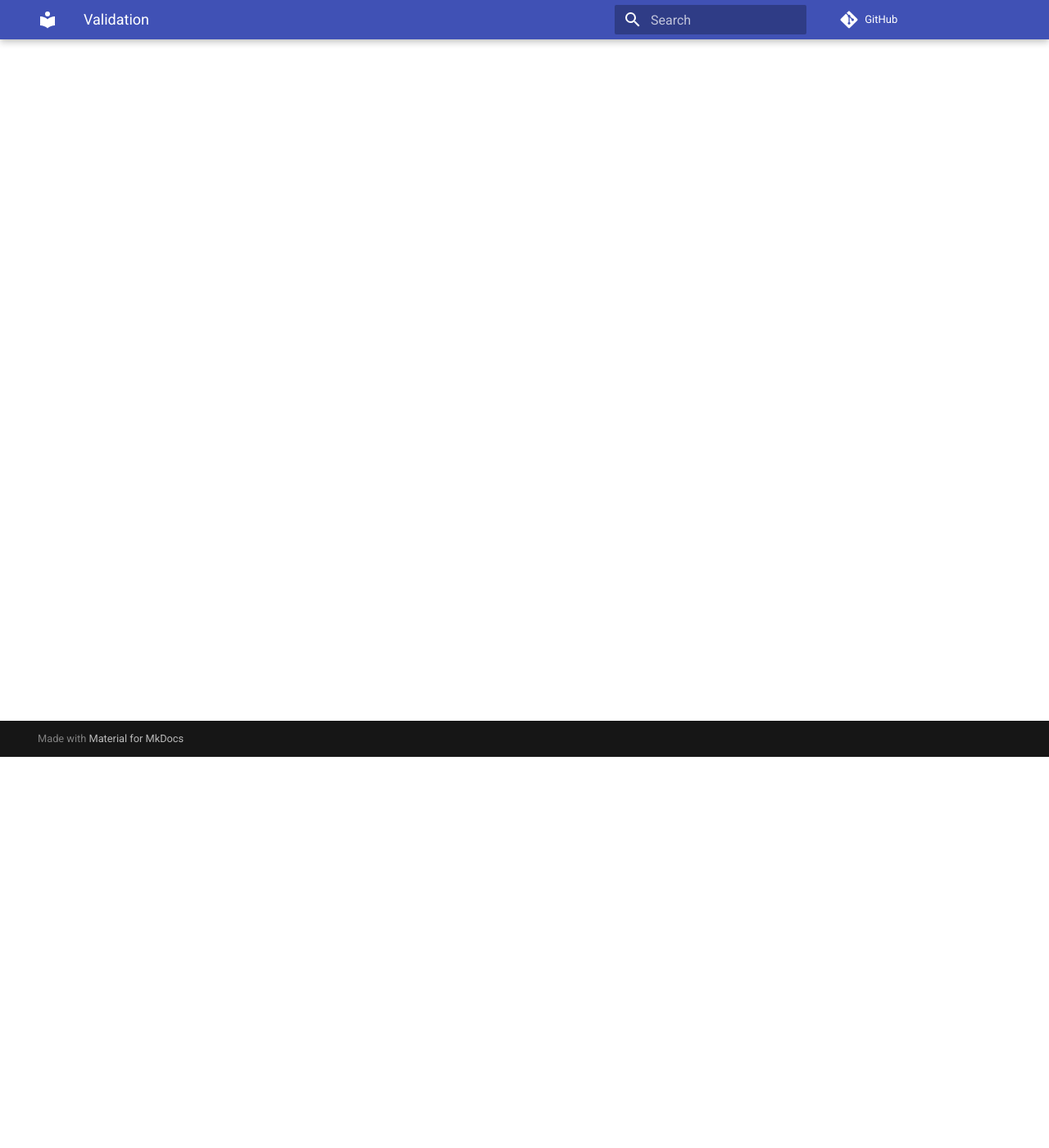
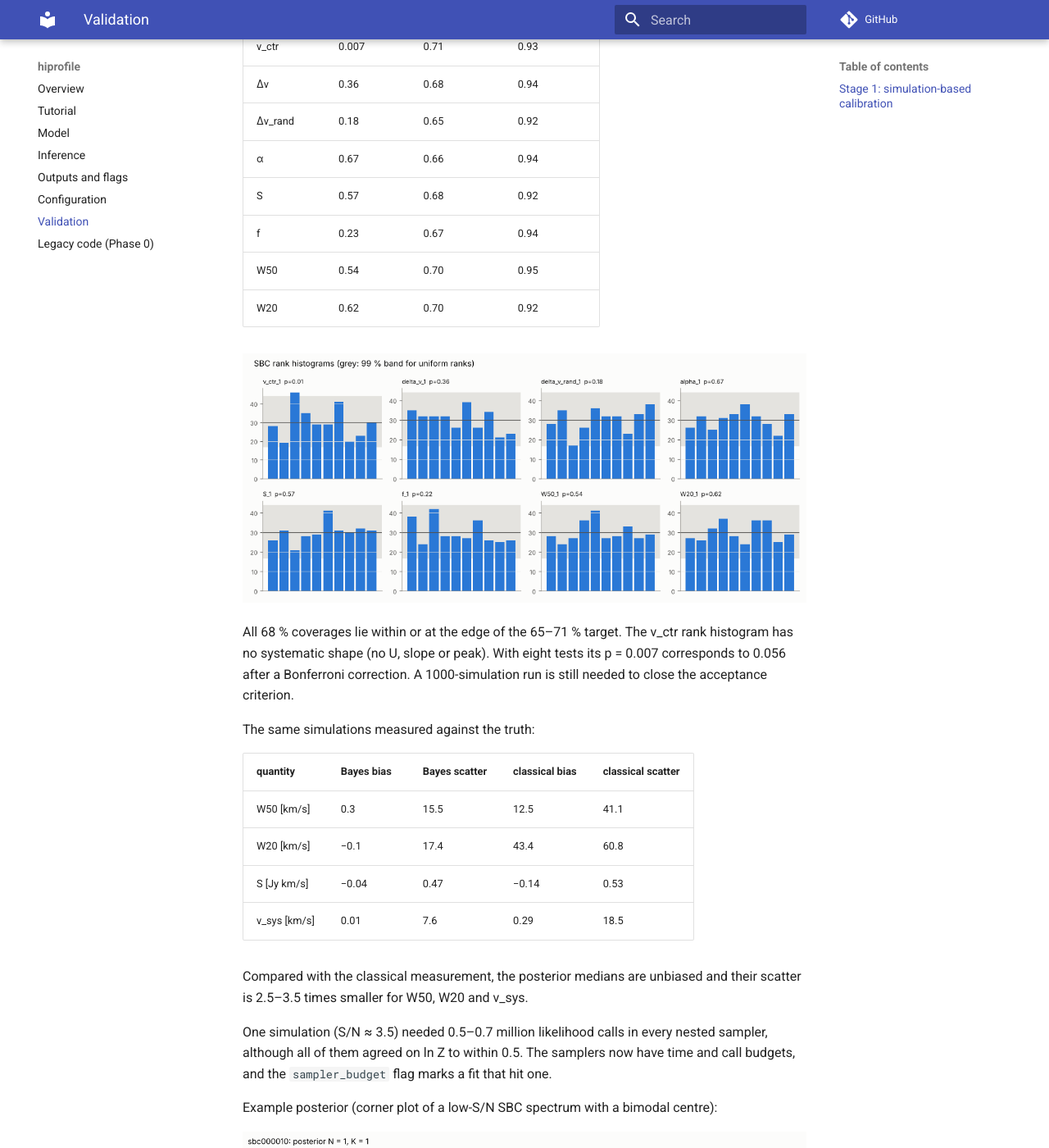
Before and after one commit to lfloeer/hiprofile, an MkDocs documentation site: the page built from docs/validation.md, in a window 1280 px wide and 1400 px high, scrolled down 477 px. Shown: the whole window at 82% size. Built offline with MkDocs 1.6.1 and Material for MkDocs 9.7.7, drawn with Linux system fonts in a browser that asks for light colours; comment, search, counter and statistics services are not loaded; some of the changed text lies outside the part shown.

Commit message:
Smoother corner plots; SBC results in the validation docs
Co-Authored-By: Claude Opus 5.5 <noreply@anthropic.com>
Claude-Session: https://claude.ai/code/session_01HNuVsUUJVtD1RaQHWi7F3J

```diff
--- a/docs/validation.md
+++ b/docs/validation.md
@@ -1,5 +1,52 @@
 # Validation
 
-Validation runs are reproducible with `hiprofile validate`; results are added
-here as the runs complete (see `hiprofile/validate/stages.py` for the setup of
-each stage).
+All runs are reproducible with `hiprofile validate` (setup of each stage in
+`hiprofile/validate/stages.py`). Results below come from runs on a 4-core
+machine and cover fewer simulations than the roadmap's acceptance targets
+(1000 SBC simulations); the nightly CI job adds a small SBC run each night.
+
+## Stage 1: simulation-based calibration
+
+`hiprofile validate --stage sbc --n 300 --seed 11 --jobs 3` (full mode,
+nautilus). Parameters, amplitudes (half-normal, scale 4 Jy km/s) and a
+first-order Chebyshev baseline are drawn from the fit prior. Noise is white
+with σ = 0.01, on 512 channels of 5 km/s.
+
+| parameter | rank p-value | 68 % coverage | 95 % coverage |
+|---|---|---|---|
+| v_ctr | 0.007 | 0.71 | 0.93 |
+| Δv | 0.36 | 0.68 | 0.94 |
+| Δv_rand | 0.18 | 0.65 | 0.92 |
+| α | 0.67 | 0.66 | 0.94 |
+| S | 0.57 | 0.68 | 0.92 |
+| f | 0.23 | 0.67 | 0.94 |
+| W50 | 0.54 | 0.70 | 0.95 |
+| W20 | 0.62 | 0.70 | 0.92 |
+
+![SBC rank histograms](img/sbc_ranks.png)
+
+All 68 % coverages lie within or at the edge of the 65–71 % target. The
+v_ctr rank histogram has no systematic shape (no U, slope or peak). With eight
+tests its p = 0.007 corresponds to 0.056 after a Bonferroni correction. A
+1000-simulation run is still needed to close the acceptance criterion.
+
+The same simulations measured against the truth:
+
+| quantity | Bayes bias | Bayes scatter | classical bias | classical scatter |
+|---|---|---|---|---|
+| W50 [km/s] | 0.3 | 15.5 | 12.5 | 41.1 |
+| W20 [km/s] | −0.1 | 17.4 | 43.4 | 60.8 |
+| S [Jy km/s] | −0.04 | 0.47 | −0.14 | 0.53 |
+| v_sys [km/s] | 0.01 | 7.6 | 0.29 | 18.5 |
+
+Compared with the classical measurement, the posterior medians are unbiased
+and their scatter is 2.5–3.5 times smaller for W50, W20 and v_sys.
+
+One simulation (S/N ≈ 3.5) needed 0.5–0.7 million likelihood calls in every
+nested sampler, although all of them agreed on ln Z to within 0.5. The
+samplers now have time and call budgets, and the `sampler_budget` flag
+marks a fit that hit one.
+
+Example posterior (corner plot of a low-S/N SBC spectrum with a bimodal centre):
+
+![corner plot](img/corner_example.png)
```
Also changed, not shown: docs/img/corner_example.png (added), docs/img/sbc_ranks.png (added), 1 other file.
